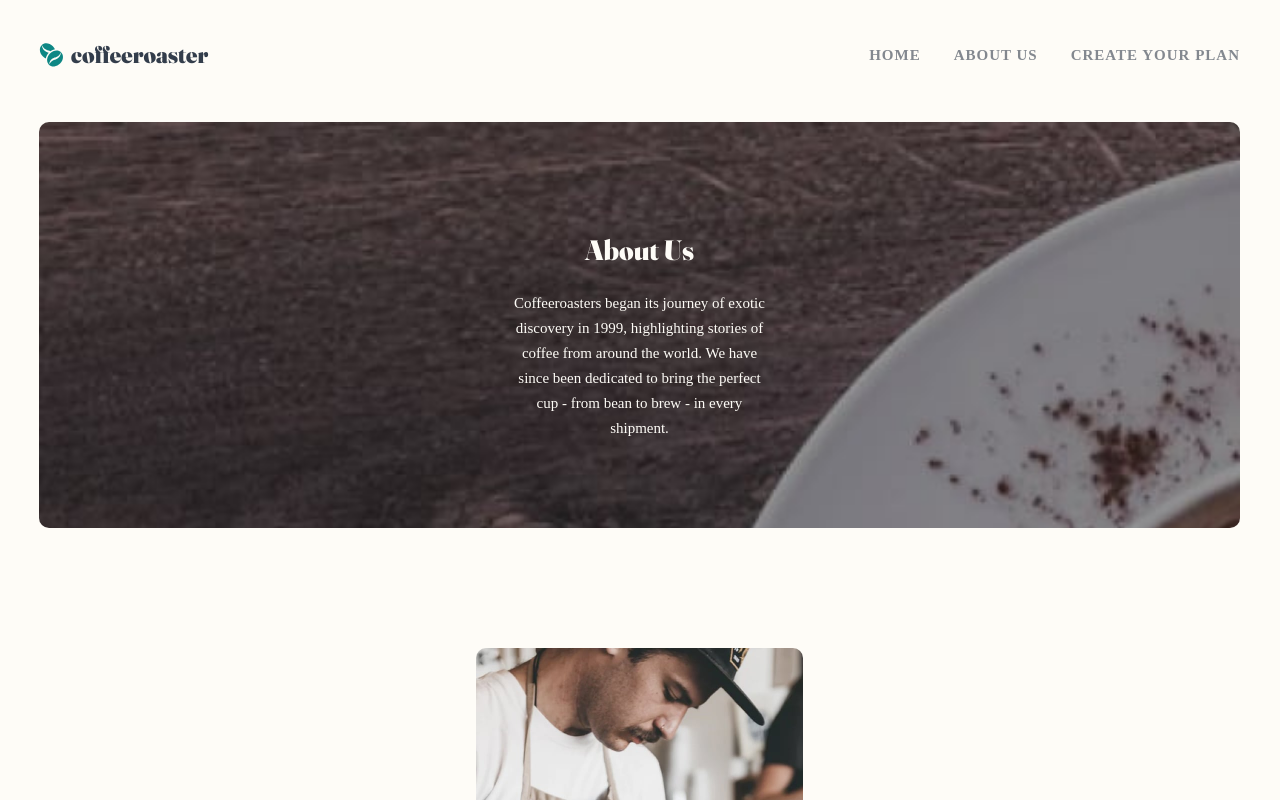
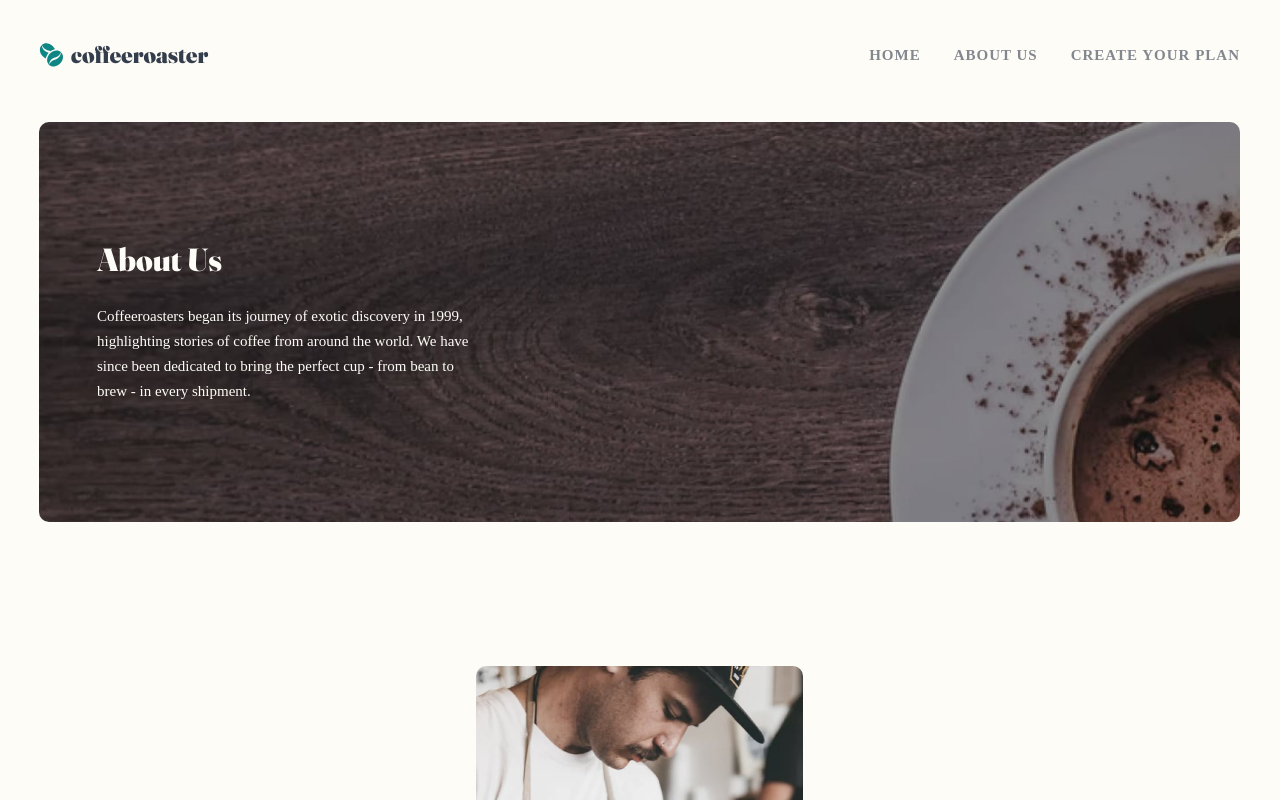
Before and after one commit to Oleksandr-Berd/coffeeroastersfixed, a React (Create React App) app: page /about in a window 1280 px wide. Shown: the top 800 px of the page. Built offline with nearby package versions, Linux system fonts and the light colour scheme.

Commit message:
made about us section tab

```diff
--- a/src/components/AboutUs/AboutUs.tsx
+++ b/src/components/AboutUs/AboutUs.tsx
@@ -1,10 +1,16 @@
+import { useMediaQuery } from 'usehooks-ts';
+
 import * as SC from './AboutUsStyled'
 
-import bg from '../../assets/img/about/mobile/image-hero-whitecup.jpg'
+import bgMob from '../../assets/img/about/mobile/image-hero-whitecup.jpg'
+import bgTab from '../../assets/img/about/tablet/image-hero-whitecup.jpg'
 
 const AboutUs: React.FC = () => {
+
+  const isTablet = useMediaQuery("(min-width:768px)")
+
   return (
-    <SC.CommonCon bg={bg}>
+    <SC.CommonCon bg={isTablet ? bgTab : bgMob}>
       <SC.Title>About Us</SC.Title>
       <SC.Body>
         Coffeeroasters began its journey of exotic discovery in 1999,
--- a/src/components/AboutUs/AboutUsStyled.ts
+++ b/src/components/AboutUs/AboutUsStyled.ts
@@ -2,7 +2,7 @@ import styled from "@emotion/styled";
 
 type StyledProps = {
   bg: string;
-}
+};
 
 export const CommonCon = styled.div<StyledProps>`
   padding-top: 111px;
@@ -14,11 +14,21 @@ margin-bottom: 120px;
 
   text-align: center;
 
-background: url(${props => props.bg});
+  background: url(${(props) => props.bg});
   background-size: cover;
 
   border-radius: 10px;
-`
+
+  @media (min-width: 768px) {
+    padding-top: 118px;
+    padding-bottom: 118px;
+    padding-left: 58px;
+
+    margin-bottom: 144px;
+
+    text-align: left;
+  }
+`;
 
 export const Title = styled.h2`
   margin-bottom: 24px;
@@ -26,7 +36,12 @@ margin-bottom: 24px;
   font-family: "Frau";
   font-size: 28px;
   color: #fefcf7;
-`
+
+  @media (min-width: 768px) {
+    font-size: 32px;
+    line-height: 1.25;
+  }
+`;
 
 export const Body = styled.p`
   width: 259px;
@@ -38,4 +53,10 @@ font-family: "Bar";
   font-size: 15px;
   line-height: 1.67;
   color: #fefcf7;
-`
+
+  @media (min-width: 768px) {
+    width: 380px;
+
+    margin: 0;
+  }
+`;
```
Lines whose indentation alone changed are shown as unchanged.
